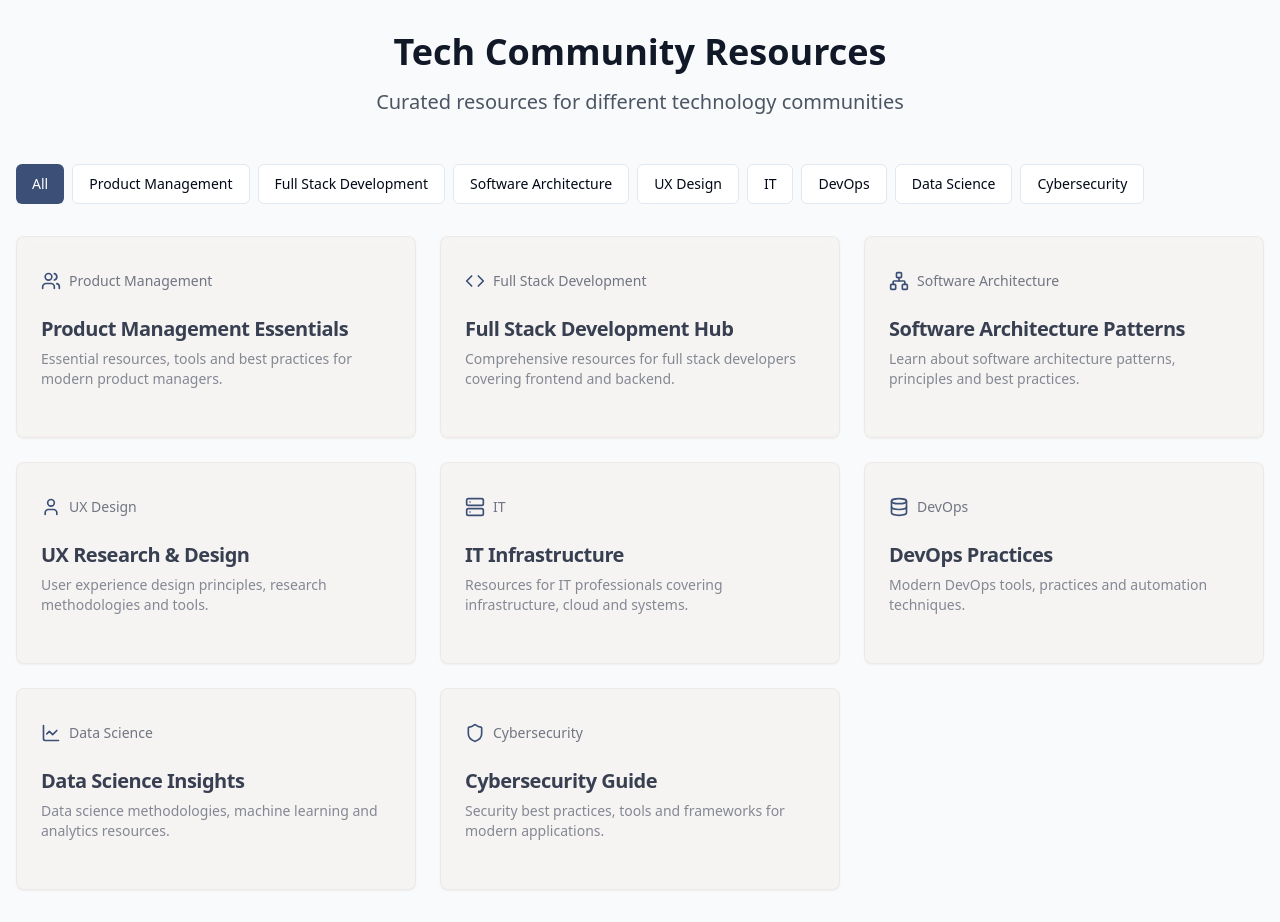
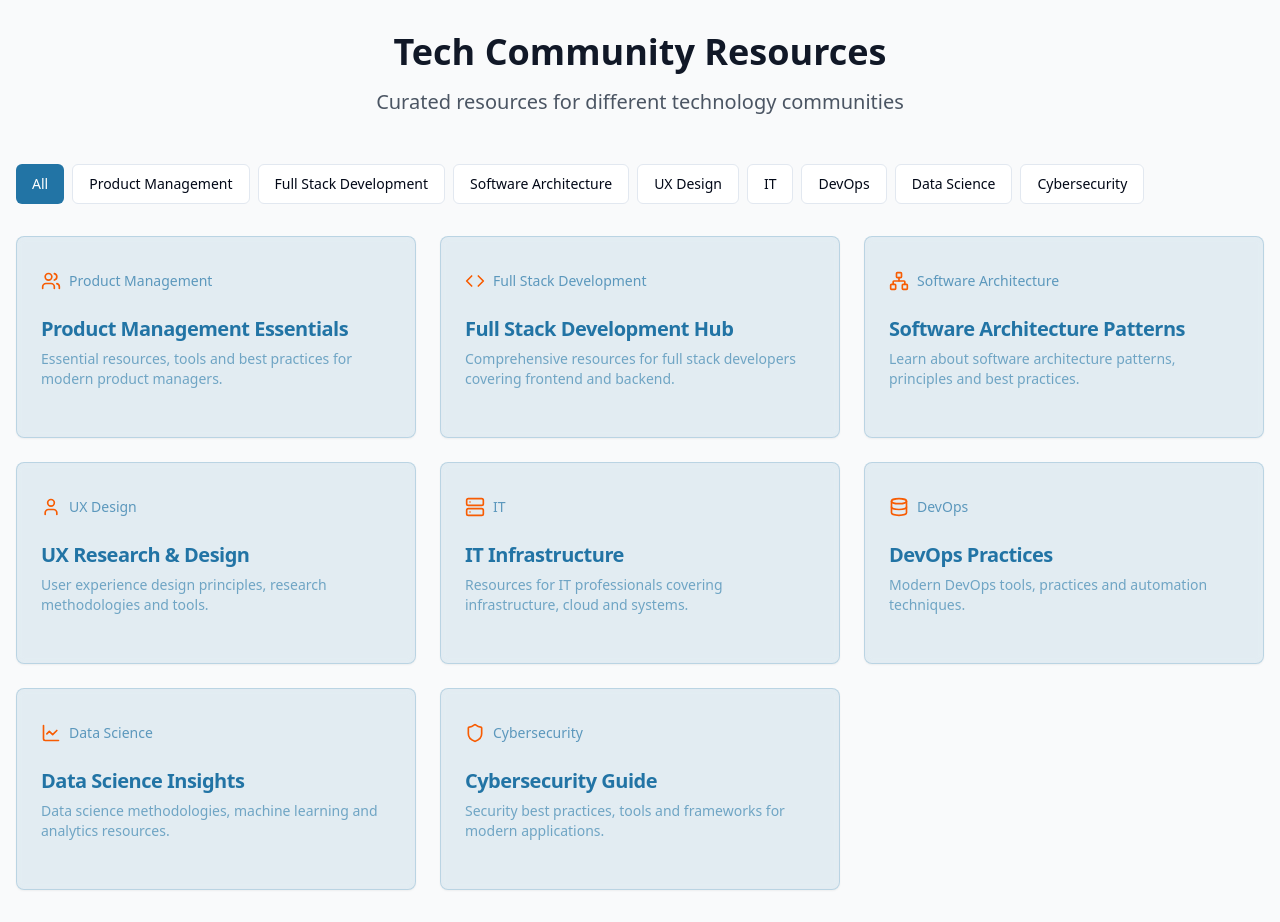
Before and after one commit to KayDyshay/community-resource-cards, a React (Vite) app: page / in a window 1280 px wide. Built offline with nearby package versions, Linux system fonts and the light colour scheme.

Commit message:
Refactor: Update color palette
Update the color palette to use the specified hex codes.

```diff
--- a/src/components/ResourceCard.tsx
+++ b/src/components/ResourceCard.tsx
@@ -24,15 +24,15 @@ const ResourceCard = ({ title, description, category, Icon, className }: Resourc
       "group relative overflow-hidden",
       "transition-all duration-300",
       "hover:shadow-lg hover:-translate-y-1",
-      "backdrop-blur-sm bg-[#D1BEB0]/10 border border-[#D1BEB0]/20",
-      "text-custom-dark-blue",
+      "backdrop-blur-sm bg-custom-blue/10 border border-custom-blue/20",
+      "text-custom-blue",
       className
     )}>
       <CardHeader className="relative z-10">
         <div className="flex items-center justify-between mb-2">
           <div className="flex items-center gap-2">
-            <Icon className="w-5 h-5 text-custom-muted-blue" />
-            <span className="text-sm font-medium text-custom-dark-blue/70">
+            <Icon className="w-5 h-5 text-custom-orange" />
+            <span className="text-sm font-medium text-custom-blue/70">
               {category}
             </span>
           </div>
@@ -40,21 +40,21 @@ const ResourceCard = ({ title, description, category, Icon, className }: Resourc
             <Button
               variant="ghost"
               size="icon"
-              className="opacity-0 group-hover:opacity-100 transition-opacity text-custom-dark-blue hover:text-custom-muted-blue"
+              className="opacity-0 group-hover:opacity-100 transition-opacity text-custom-blue hover:text-custom-orange"
             >
               <Share2 className="w-4 h-4" />
             </Button>
             <Button
               variant="ghost"
               size="icon"
-              className="opacity-0 group-hover:opacity-100 transition-opacity text-custom-dark-blue hover:text-custom-soft-rose"
+              className="opacity-0 group-hover:opacity-100 transition-opacity text-custom-blue hover:text-custom-pink"
             >
               <Heart className="w-4 h-4" />
             </Button>
           </div>
         </div>
-        <CardTitle className="text-xl font-semibold text-custom-dark-blue">{title}</CardTitle>
-        <CardDescription className="text-sm text-custom-dark-blue/60">
+        <CardTitle className="text-xl font-semibold text-custom-blue">{title}</CardTitle>
+        <CardDescription className="text-sm text-custom-blue/60">
           {description}
         </CardDescription>
       </CardHeader>
@@ -62,8 +62,8 @@ const ResourceCard = ({ title, description, category, Icon, className }: Resourc
         <div
           className="absolute inset-0
           bg-gradient-to-br
-          from-[#D1BEB0]/5
-          to-[#D1BEB0]/10
+          from-custom-blue/5
+          to-custom-blue/10
           opacity-0
           group-hover:opacity-100
           transition-opacity"
--- a/tailwind.config.ts
+++ b/tailwind.config.ts
@@ -20,11 +20,11 @@ export default {
     extend: {
       colors: {
         custom: {
-          'dark-blue': '#383F51',
-          'light-lavender': '#DDDBF1',
-          'muted-blue': '#3C4F76',
-          'soft-rose': '#D1BEB0',
-          'muted-mauve': '#AB9F9D'
+          'blue': '#2274A5',
+          'orange': '#F75C03',
+          'yellow': '#F1C40F',
+          'pink': '#D90368',
+          'green': '#00CC66'
         },
         border: 'hsl(var(--border))',
         input: 'hsl(var(--input))',
@@ -32,8 +32,8 @@ export default {
         background: 'hsl(var(--background))',
         foreground: 'hsl(var(--foreground))',
         primary: {
-          DEFAULT: '#3C4F76', // Using muted-blue as primary
-          foreground: '#DDDBF1' // Light lavender as foreground
+          DEFAULT: '#2274A5',
+          foreground: '#FFFFFF'
         },
         secondary: {
           DEFAULT: 'hsl(var(--secondary))',
```
